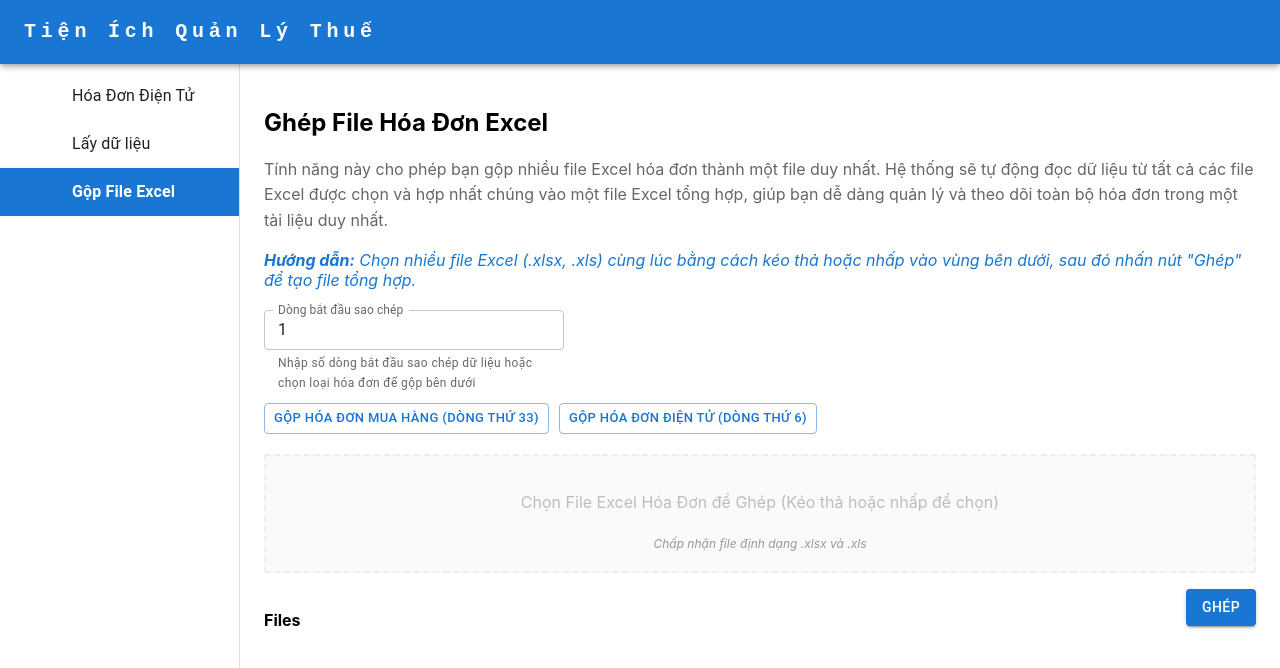
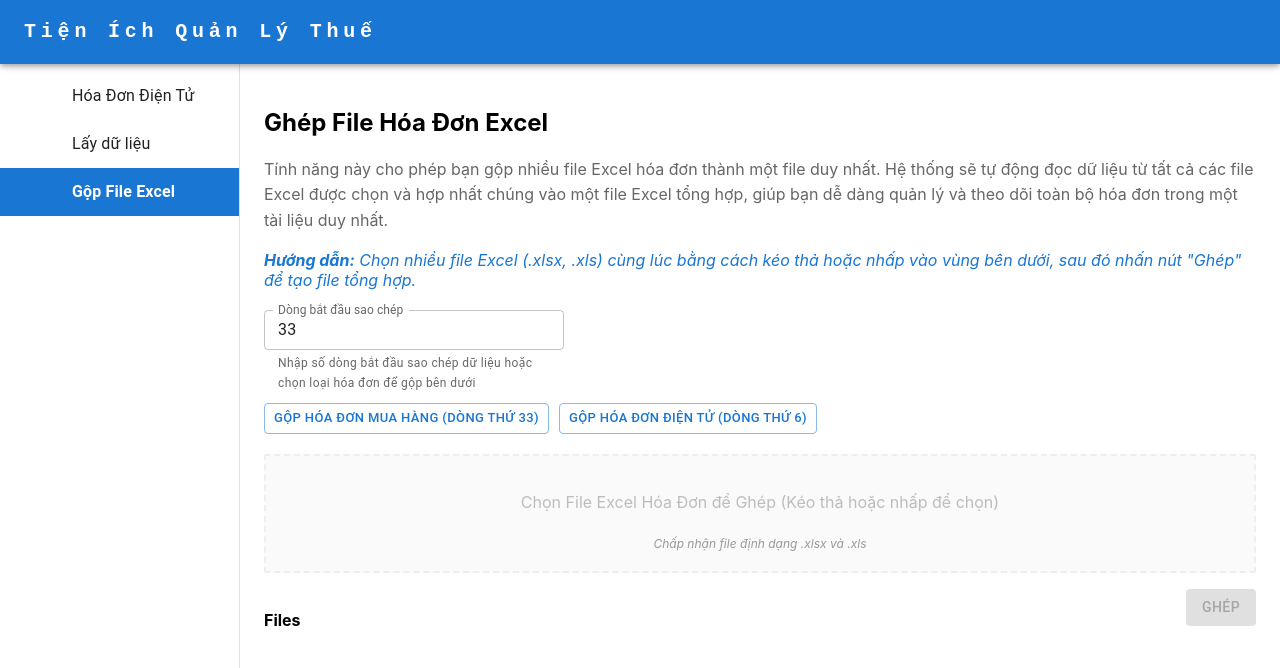
Before and after one commit to LYSAYHOI/tax-management, a React (Create React App) app: page /invoices-excel-merge in a window 1280 px wide. Shown: the top 668 px of the page. Built offline with nearby package versions, Linux system fonts and the light colour scheme; some icons are missing.

Commit message:
improve merge file ux

```diff
--- a/src/component/invoicefilemerge/ExcelInvoiceMerge.component.tsx
+++ b/src/component/invoicefilemerge/ExcelInvoiceMerge.component.tsx
@@ -1,4 +1,4 @@
-import { Button, TextField } from "@mui/material";
+import { Button, TextField, CircularProgress } from "@mui/material";
 import { useMemo, useState } from "react";
 import { useDropzone } from "react-dropzone";
 import "./ExcelInvoiceMerge.style.css";
@@ -35,8 +35,9 @@ const rejectStyle = {
 
 export default function ExcelInvoiceMergeComponent() {
   const [files, setFiles] = useState<File[]>([]);
-  const [startRow, setStartRow] = useState<number>(1);
+  const [startRow, setStartRow] = useState<number>(33);
   const [errorMessage, setErrorMessage] = useState<string>("");
+  const [isLoading, setIsLoading] = useState<boolean>(false);
 
   const { getRootProps, getInputProps, isFocused, isDragAccept, isDragReject } =
     useDropzone({
@@ -61,9 +62,11 @@ export default function ExcelInvoiceMergeComponent() {
 
   const onMergeFile = async () => {
     setErrorMessage(""); // Clear previous errors
+    setIsLoading(true); // Start loading
     try {
       if (files.length === 0) {
         setErrorMessage("Vui lòng chọn ít nhất một file Excel để ghép");
+        setIsLoading(false);
         return;
       }
       const content = await mergeFile(files, startRow);
@@ -74,6 +77,8 @@ export default function ExcelInvoiceMergeComponent() {
                       error?.message ||
                       "Có lỗi xảy ra khi ghép file. Vui lòng thử lại.";
       setErrorMessage(errorMsg);
+    } finally {
+      setIsLoading(false); // Stop loading
     }
   };
 
@@ -157,8 +162,13 @@ export default function ExcelInvoiceMergeComponent() {
             ))}
           </ul>
         </div>
-        <Button variant="contained" onClick={onMergeFile}>
-          Ghép
+        <Button
+          variant="contained"
+          onClick={onMergeFile}
+          disabled={isLoading || files.length === 0}
+          startIcon={isLoading ? <CircularProgress size={20} color="inherit" /> : null}
+        >
+          {isLoading ? "Đang ghép..." : "Ghép"}
         </Button>
       </div>
     </div>
--- a/src/util/HttpRequest.ts
+++ b/src/util/HttpRequest.ts
@@ -6,7 +6,7 @@ const instance = axios.create({
   // baseURL: `http://localhost:8080`,
   // baseURL: "https://tax-management-server-sxxvb4l3sq-as.a.run.app",
   baseURL: "http://51.79.173.142:30001",
-  timeout: 1000 * 60,
+  timeout: 1000 * 60 * 5,
 });
 
 const getAuthorizationHeader = () => ({
```
